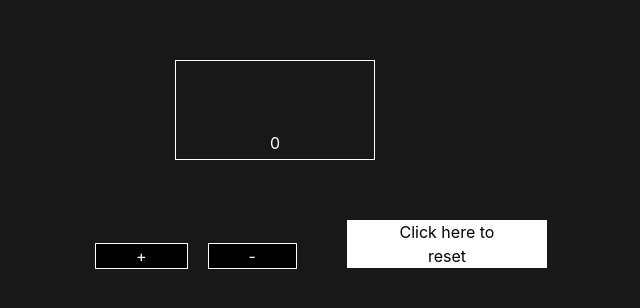
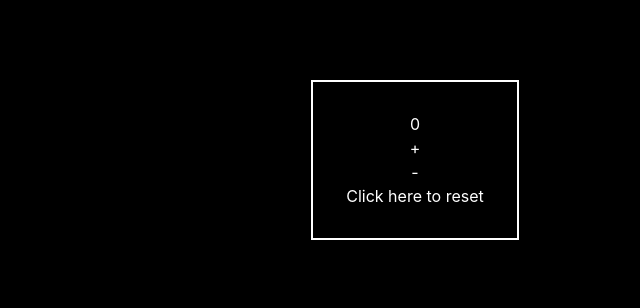
Before and after one commit to Killdroid2342/increment-app, a React (Create React App) app: page / in a window 1280 px wide. Shown: the part 240-548 px from the top of the page, without its empty margins (225-865 px from the left). Built offline with nearby package versions, Linux system fonts and the light colour scheme; the HTML template or start-up script is replaced by a standard one.

Commit message:
"position center and start of new design"

```diff
--- a/src/components/Count/counter.css
+++ /dev/null
@@ -1,34 +0,0 @@
-.out {
-  /* border: 1px solid red; */
-  margin-left: 300px;
-  margin-top: 300px;
-}
-.input {
-  border: 1px solid white;
-  margin-left: 50px;
-  width: 200px;
-  text-align: center;
-  height: 100px;
-  padding-top: 70px;
-  margin-left: 100px;
-}
-.increasese,
-.decreasese {
-  border: 1px solid white;
-  margin-left: 20px;
-}
-.increasese,
-.decreasese,
-.reset {
-  padding-left: 40px;
-  padding-right: 40px;
-  background-color: black;
-  color: white;
-  margin-top: 60px;
-}
-.reset {
-  margin-left: 50px;
-  background-color: white;
-  color: black;
-  width: 200px;
-}
--- a/src/components/Count/counter.js
+++ b/src/components/Count/counter.js
@@ -1,8 +1,4 @@
-// import { Fragment } from 'react';
-
 import React, { useState } from 'react';
-
-import './counter.css';
 
 const Counter = () => {
   const [up, setUp] = useState(0);
@@ -24,20 +20,22 @@ const Counter = () => {
   };
 
   return (
-    <div className='out'>
-      <div className='input'>{up}</div>
+    <div className='center'>
+      <div className='center w-52 h-40 border-2 border-white mt-80'>
+        <div className=''>{up}</div>
 
-      <button className='increasese' onClick={add}>
+        <button className='' onClick={add}>
           +
         </button>
 
-      <button className='decreasese' onClick={away}>
+        <button className='' onClick={away}>
           -
         </button>
 
-      <button onClick={reset} className='reset'>
+        <button onClick={reset} className=''>
           Click here to reset
         </button>
+      </div>
     </div>
   );
 };
--- a/src/index.css
+++ b/src/index.css
@@ -15,10 +15,13 @@ a {
   box-sizing: border-box;
 }
 body {
-  background-color: #181818;
+  background-color: black;
   /* color: white; */
 }
 @layer components {
+  .center {
+    @apply flex flex-col items-center justify-center;
+  }
 }
 @tailwind base;
 @tailwind components;
```
Lines whose indentation alone changed are shown as unchanged.
